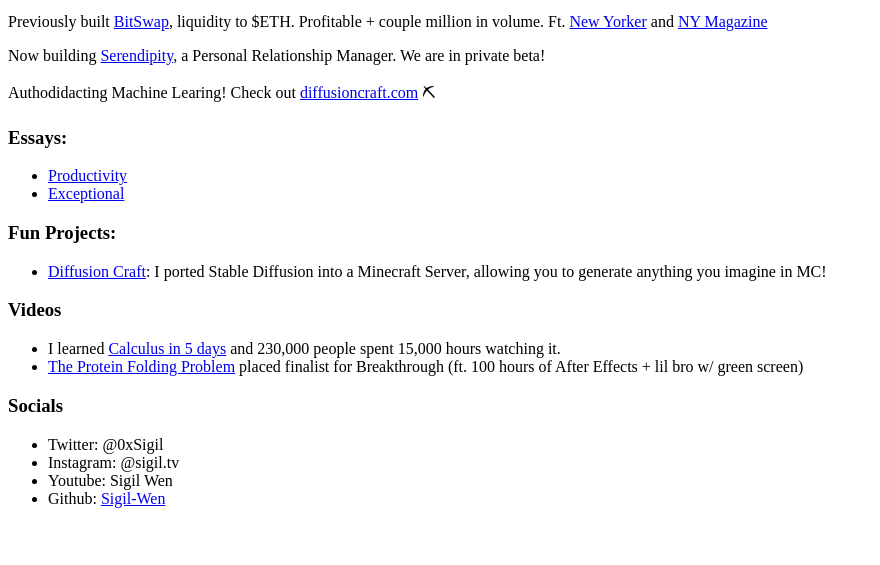
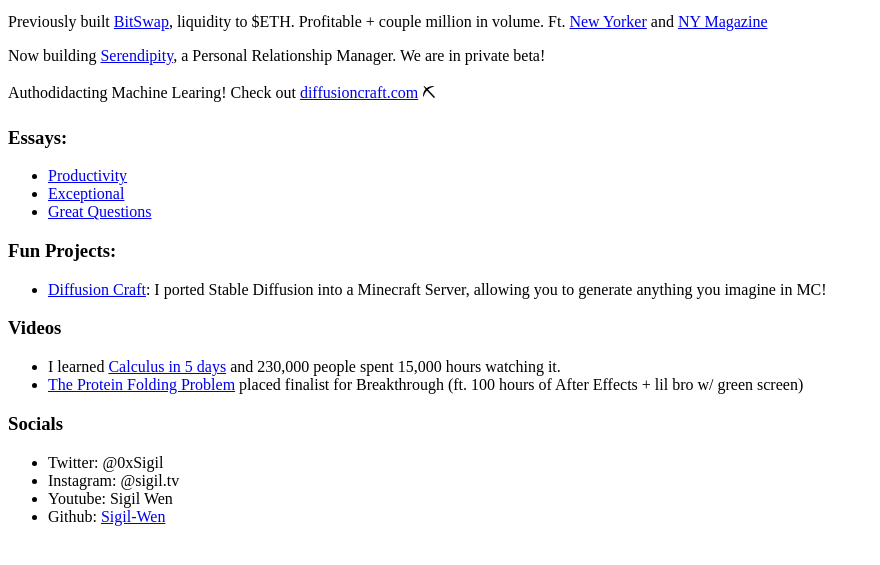
Before and after one commit to Sigil-Wen/sigilwen.ca, a plain HTML site: page index.html in a window 1280 px wide. Shown: the part 101-666 px from the top of the page, without its empty margins (0-880 px from the left). Drawn offline with Linux system fonts and the light colour scheme.

Commit message:
added great questions

```diff
--- a/index.html
+++ b/index.html
@@ -12,6 +12,7 @@
 <ul>
   <li><a href="/productivity.html">Productivity</a></li>
   <li><a href="/exceptional.html">Exceptional</a></li>
+  <li><a href="/questions.html">Great Questions</a></li>
 </ul>
 
 <h3>Fun Projects:</h3>
```
